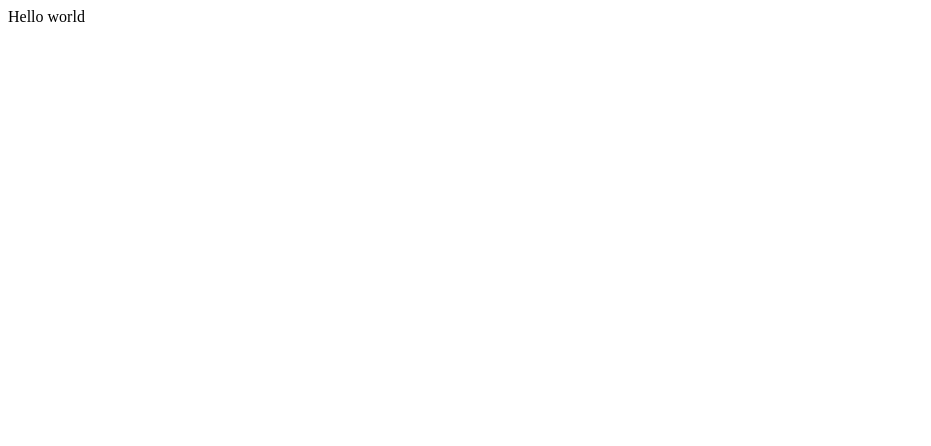
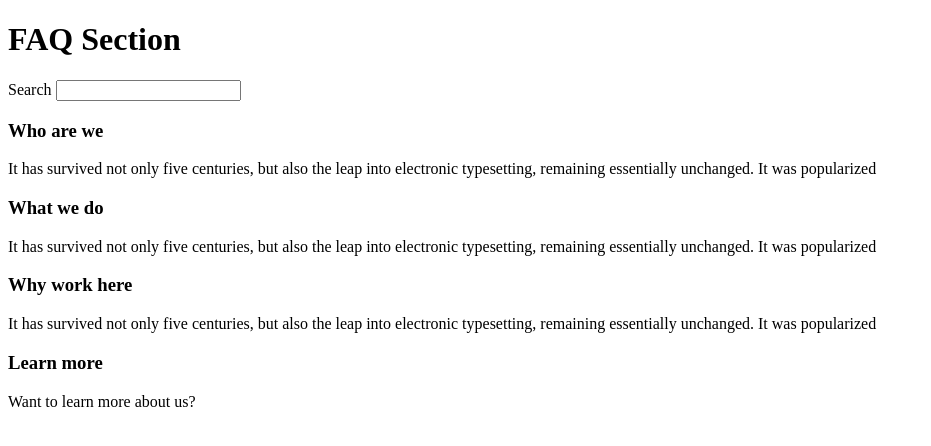
Before and after one commit to therrance/filered-search, a plain HTML site: page index.html in a window 1280 px wide. Shown: the whole page, without its empty margins (0-931 px from the left). Drawn offline with Linux system fonts and the light colour scheme.

Commit message:
add search function

```diff
--- a/index.html
+++ b/index.html
@@ -1,13 +1,44 @@
 <!DOCTYPE html>
 <html>
+
 <head>
 	<meta charset="utf-8">
 	<meta name="viewport" content="width=device-width">
 	<title>replit</title>
 	<link href="style.css" rel="stylesheet" type="text/css" />
 </head>
+
 <body>
-    Hello world
-    <script src="script.js"></script>
+	<h1>FAQ Section</h1>
+
+	<label for='searchbox'>Search</label>
+	<input type="search" id="searchbox" oninput="liveSearch()">
+
+	<div class="cards">
+		<h3>Who are we</h3>
+		<p>It has survived not only five centuries, but also the leap into electronic typesetting, remaining essentially unchanged.
+			It was popularized </p>
+	</div>
+
+	<div class="cards">
+		<h3>What we do</h3>
+		<p>It has survived not only five centuries, but also the leap into electronic typesetting, remaining essentially unchanged.
+			It was popularized </p>
+	</div>
+
+	<div class="cards">
+		<h3>Why work here</h3>
+		<p>It has survived not only five centuries, but also the leap into electronic typesetting, remaining essentially unchanged.
+			It was popularized</p>
+	</div>
+
+	<div class="cards">
+		<h3>Learn more</h3>
+		<p>Want to learn more about us?</p>
+	</div>
+	<script src="script.js">
+
+	</script>
 </body>
+
 </html>
--- a/script.js
+++ b/script.js
@@ -0,0 +1,19 @@
+function liveSearch() {
+  // Locate the card elements
+  let cards = document.querySelectorAll('.cards')
+  // Locate the search input
+  let search_query = document.getElementById("searchbox").value;
+  // Loop through the cards
+  for (var i = 0; i < cards.length; i++) {
+    // If the text is within the card...
+    if (cards[i].innerText.toLowerCase()
+      // ...and the text matches the search query...
+      .includes(search_query.toLowerCase())) {
+      // ...remove the `.is-hidden` class.
+      cards[i].classList.remove("is-hidden");
+    } else {
+      // Otherwise, add the class.
+      cards[i].classList.add("is-hidden");
+    }
+  }
+}
--- a/style.css
+++ b/style.css
@@ -0,0 +1,3 @@
+.is-hidden{
+  display: none;
+}
```
Lines whose indentation alone changed are shown as unchanged.
